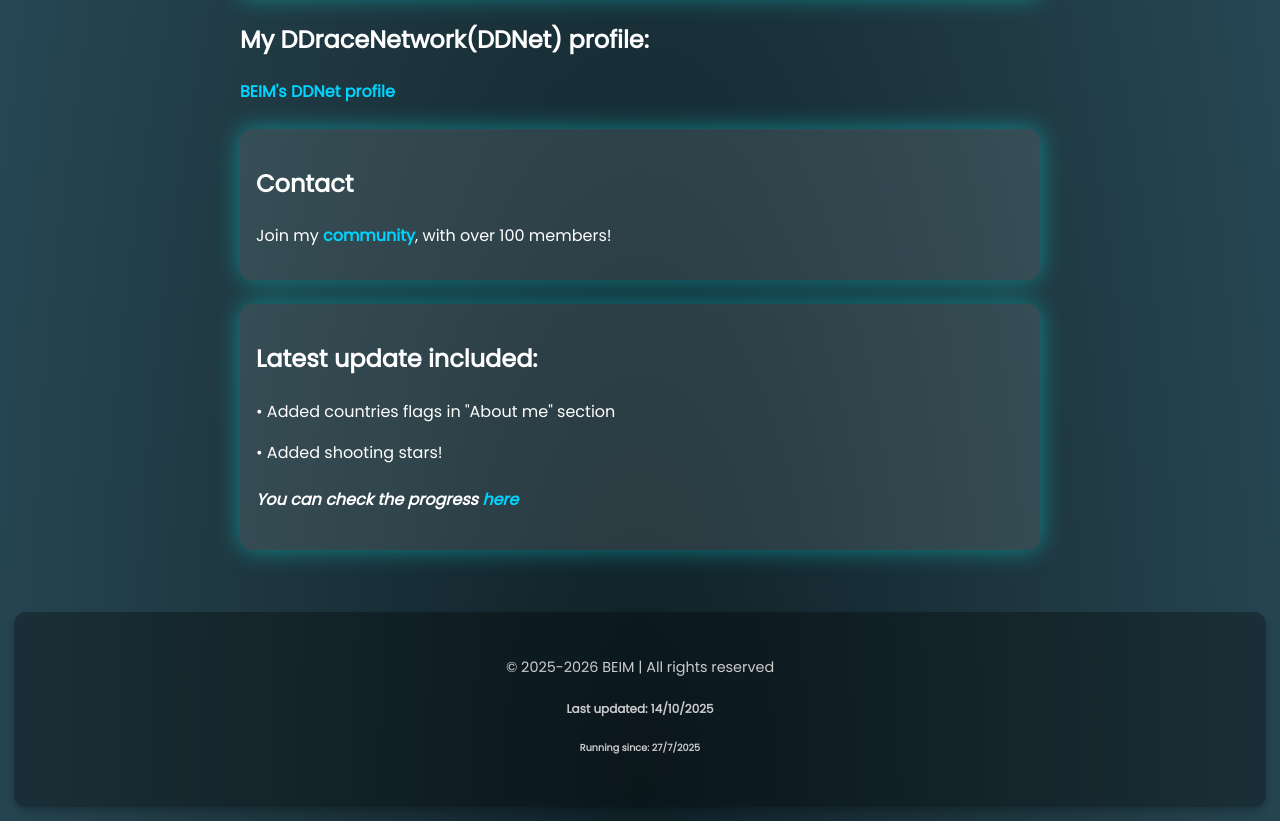
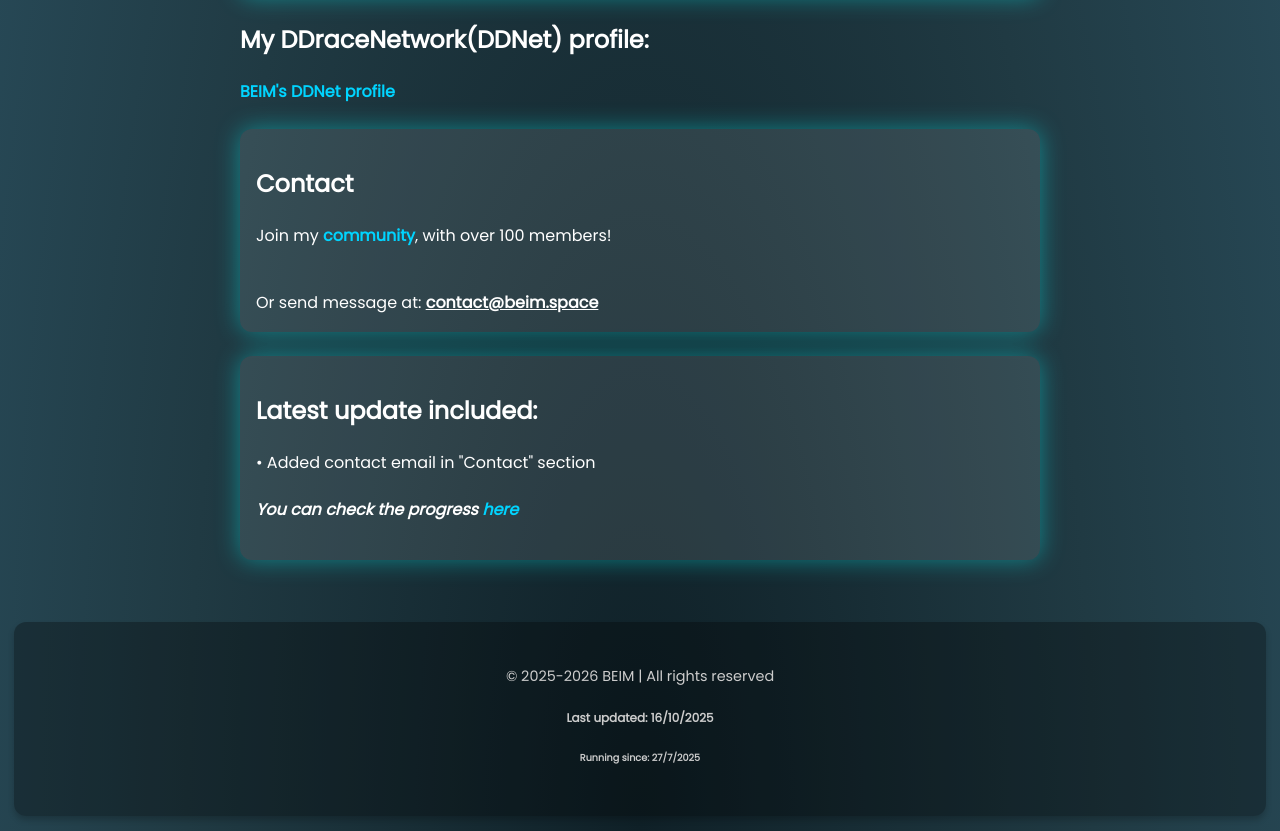
Before and after one commit to BEIMYT/BEIMYT.github.io, a plain HTML site: page index.html in a window 1280 px wide. Shown: the part 1080-1911 px from the top of the page. Drawn offline with nearby package versions, Linux system fonts and the light colour scheme.

Commit message:
Update index.html

```diff
--- a/index.html
+++ b/index.html
@@ -67,12 +67,12 @@
 
     <section id="contact">
       <h2>Contact</h2>
-      <p>Join my <a href= "https://discord.gg/VNcE4adTKz">community</a>, with over 100 members!</p>
+      <p>Join my <a href= "https://discord.gg/VNcE4adTKz">community</a>, with over 100 members!</p><br>
+       Or send message at: <u><b>contact@beim.space</b></u>
     </section>
      <section>
         <h2>Latest update included:</h2>
-        <p>• Added countries flags in "About me" section<br>
-        <p>• Added shooting stars!
+        <p>• Added contact email in "Contact" section
         <h4><i>You can check the progress <a href= "https://github.com/BEIMYT/BEIMYT.github.io" target="_blank">here</a></i></h4>
 
      </section>
@@ -80,7 +80,7 @@
 
   <footer>
     <p>&copy; 2025-2026 BEIM | All rights reserved</p>
-    <p><h5>Last updated: 14/10/2025</h5></p>
+    <p><h5>Last updated: 16/10/2025</h5></p>
     <p><h6>Running since: 27/7/2025</h6></p>
   </footer>
 <!---------------------->
```
